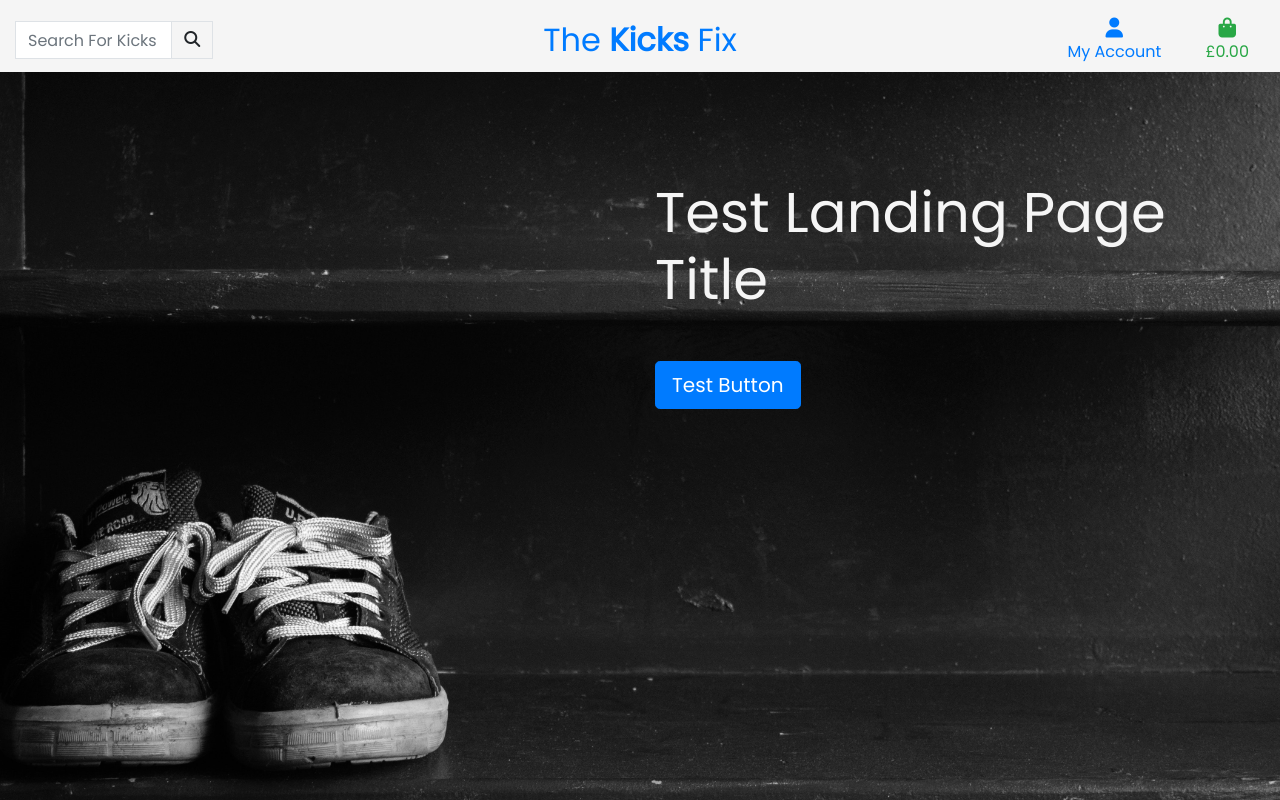
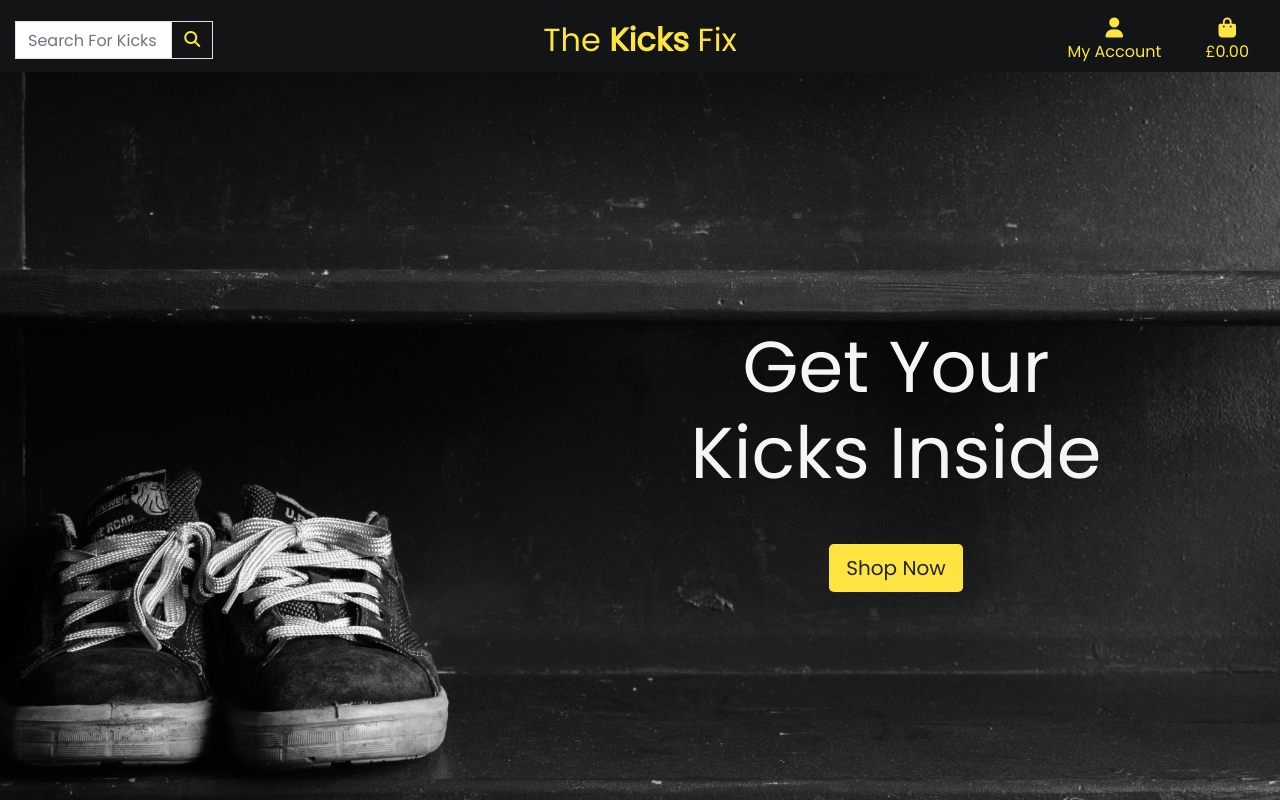
Before and after one commit to RaVeR76/The-Kicks-Fix, a Django app: page / in a window 1280 px wide. Run offline with Django 3.2, Linux system fonts and the light colour scheme; some libraries are stand-ins or nearby versions.

Commit message:
Add CSS to main header & homepage

```diff
--- a/home/templates/home/index.html
+++ b/home/templates/home/index.html
@@ -12,10 +12,10 @@
 {% block content %}
     <div class="container h-100">
         <div class="row justify-content-end h-100">
-            <div class="col-7 col-md-6 my-auto">
-                <h1 class="display-4">Test Landing Page Title</h1>
+            <div class="col-7 col-md-6 my-auto text-center">
+                <h1 class="display-3">Get Your Kicks Inside</h1>
                 <div class="my-5">
-                    <a href="" class="btn btn-primary btn-lg">Test Button</a>
+                    <a href="" class="btn my-yellow-back btn-lg">Shop Now</a>
                 </div>
             </div>
         </div>
--- a/static/css/base.css
+++ b/static/css/base.css
@@ -10,7 +10,7 @@ body {
     font-family: 'Poppins';
 }
 
-/* My Colours */
+/* My Background Colours */
 .my-white-back {
     background-color: #F5F5F5;
 }
@@ -26,3 +26,51 @@ body {
 .my-red-back {
     background-color: #E63746;
 }
+
+/* My Text Colours */
+.my-white-text {
+    color: #F5F5F5;
+}
+
+.my-black-text {
+    color: #121416;
+}
+
+.my-yellow-text {
+    color: #FEE440 !important;
+}
+
+.my-red-text {
+    color: #E63746;
+}
+
+
+
+
+
+
+
+
+/* -- Media Queries -- */
+
+/* Slightly larger container on xl screens */
+@media (min-width: 1200px) {
+    .container {
+      max-width: 80%;
+    }
+  }
+
+  /* fixed top navbar only on medium and up */
+  @media (min-width: 992px) {
+      .fixed-top-desktop-only {
+          position: fixed;
+          top: 0;
+          right: 0;
+          left: 0;
+          z-index: 1030;
+      }
+
+      .header-container {
+          padding-top: 164px;
+      }
+  }
--- a/templates/base.html
+++ b/templates/base.html
@@ -37,7 +37,7 @@
   </head>
   <body>
     <header class="container-fluid fixed-top">
-        <div id="mainnav" class="row my-white-back pt-lg-2 d-none d-lg-flex">
+        <div id="mainnav" class="row my-black-back pt-lg-2 d-none d-lg-flex">
             <div class="col-12 col-lg-4 my-auto py-1 py-lg-0">
                 <form method="GET" action="">
                     <div class="input-group w-50">
@@ -45,31 +45,30 @@
                         <div class="input-group-append">
                           <button class="form-control btn border rounded-0" type="submit">
                               <span class="icon">
-                                  <i class="fas fa-search"></i>
+                                  <i class="fas fa-search my-yellow-text"></i>
                               </span>
                           </button>
                         </div>
                     </div>
-
                 </form>
             </div>
 
             <div class="col-12 col-lg-4 my-auto py-1 py-lg-0 text-center text-lg-center">
-              <a href="{% url 'home' %}" class="nav-link">
-                  <h2 class="my-0">The <strong>Kicks</strong> Fix</h2>    <!-- Will substitute logo image once I have it designed -->
-              </a>
+                <a href="{% url 'home' %}" class="nav-link">
+                    <h2 class="my-yellow-text my-0">The <strong>Kicks</strong> Fix</h2>    <!-- Will substitute logo image once I have it designed -->
+                </a>
             </div>
 
             <div class="col-12 col-lg-4 my-auto py-1 py-lg-0">
                 <ul class="list-inline list-unstyled text-center text-lg-right my-0">
                     <li class="list-inline-item dropdown">
                         <a href="#" class="nav-link" id="user-account" data-toggle="dropdown" aria-haspopup="true" aria-expanded="false">
-                            <div class="text-center">
+                            <div class="text-center my-yellow-text">
                                 <div><i class="fas fa-user fa-lg"></i></div>
                                 <p class="my-0">My Account</p>
                             </div>
                         </a>
-                        <div class="dropdown-menu border-0" aria-labelledby="user-account">
+                        <div class="dropdown-menu border-0 my-yellow-back" aria-labelledby="user-account">
                             {% if request.user.is_authenticated %}
                                 {% if request.user.is_superuser %}
                                   <a href="" class="dropdown-item">Product Management</a>
@@ -83,7 +82,7 @@
                         </div>
                     </li>
                     <li class="list-inline-item">
-                        <a href="" class="{% if grand_total %}text-info font-weight-bold{% else %}text-success{% endif %} nav-link">
+                        <a href="" class="{% if grand_total %}text-info font-weight-bold{% else %}my-yellow-text{% endif %} nav-link">
                             <div class="text-center">
                                 <div><i class="fas fa-shopping-bag fa-lg"></i></div>
                                 <p class="my-0">
```
